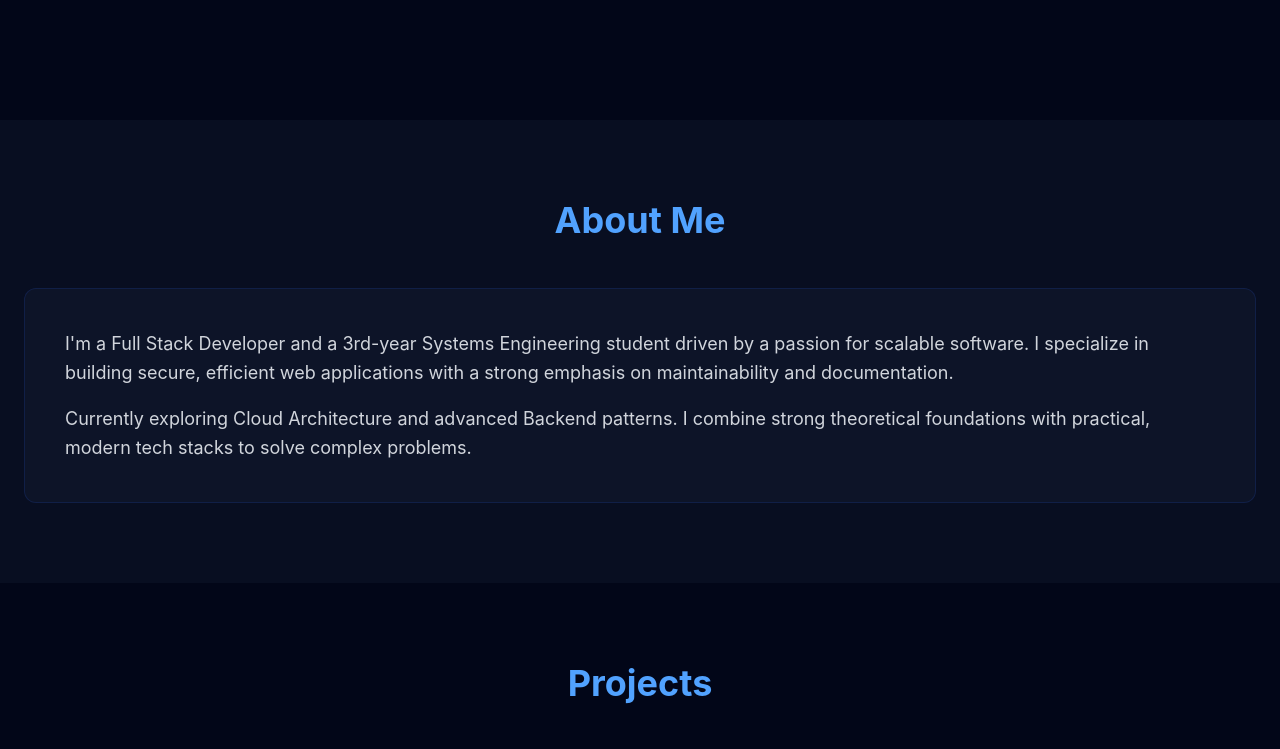
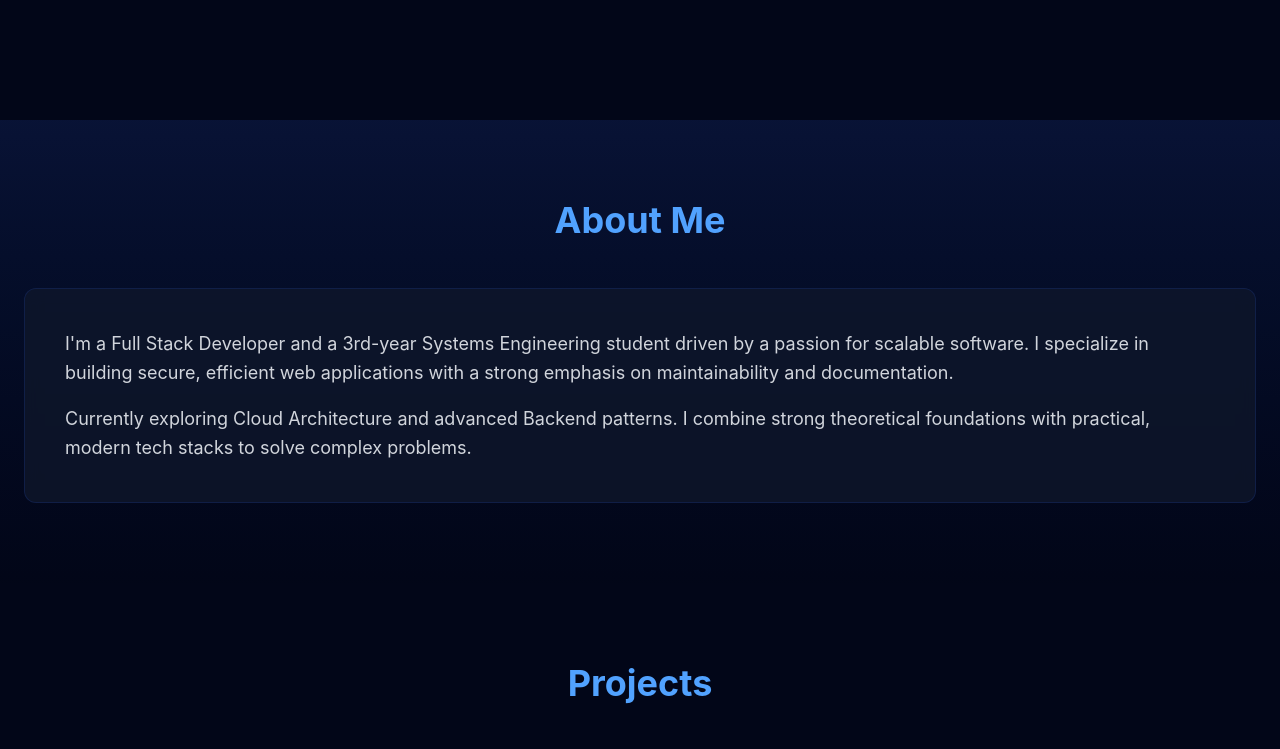
Before and after one commit to TochuGV/portfolio, a React (Vite) app: page / in a window 1280 px wide. Shown: the part 680-1429 px from the top of the page. Built offline with nearby package versions, Linux system fonts and the light colour scheme.

Commit message:
feat: update 'Section' component to support gradient backgrounds and refactor sections to use it

```diff
--- a/src/components/sections/AboutMe.tsx
+++ b/src/components/sections/AboutMe.tsx
@@ -2,7 +2,7 @@ import { Card, Section } from "../ui"
 
 export const AboutMe = () => {
   return (
-    <Section id="about-me" title="About Me" className="bg-slate-900/50">
+    <Section id="about-me" title="About Me" gradientDirection="t">
       <Card className="p-8 md:p-10">
         <p className="text-gray-300 text-lg leading-relaxed mb-4">
           I'm a Full Stack Developer and a 3rd-year Systems Engineering
--- a/src/components/sections/Contact.tsx
+++ b/src/components/sections/Contact.tsx
@@ -2,7 +2,7 @@ import { Button, Card, Section } from '../ui'
 
 export const Contact = () => {
   return (
-    <Section id="contact" title="Contact" className="bg-slate-900/50">
+    <Section id="contact" title="Contact" gradientDirection="t">
       <Card className="p-8 max-w-2xl mx-auto">
         <p className="text-gray-300 text-lg mb-8 text-center">
           Have a project in mind? Let's talk!
--- a/src/components/sections/Experience.tsx
+++ b/src/components/sections/Experience.tsx
@@ -3,7 +3,7 @@ import { experience } from "../../data/Portfolio";
 
 export const Experience = () => {
   return (
-    <Section id="experience" title="Experience" className="bg-slate-900/50">
+    <Section id="experience" title="Experience" gradientDirection="t">
       <div className="max-w-400 mx-auto">
         <Timeline>
           {experience.map((exp) => (
--- a/src/components/sections/Hero.tsx
+++ b/src/components/sections/Hero.tsx
@@ -2,7 +2,7 @@ import { BrandIcon, Link, Section } from "../ui"
 
 export const Hero = () => {
   return (
-    <Section id="home" className="min-h-screen flex items-center py-20 px-4 md:px-8">
+    <Section id="home" className="min-h-screen flex items-center py-20 px-4 md:px-8" gradientDirection="b">
       <div className="w-full">
         <div className="grid md:grid-cols-[55%_45%] gap-16 items-center">
           <div>
--- a/src/components/sections/Projects.tsx
+++ b/src/components/sections/Projects.tsx
@@ -4,7 +4,7 @@ import ProjectCard from "../projects/ProjectCard"
 
 export const Projects = () => {
   return (
-    <Section id="projects" title="Projects" className="bg-slate-950">
+    <Section id="projects" title="Projects" gradientDirection="b">
       <div className="grid grid-cols-1 md:grid-cols-2 lg:grid-cols-3 gap-6 sm:gap-8">
         {projects.map((project) => (
           <ProjectCard key={project.id} project={project} />
--- a/src/components/sections/TechStack.tsx
+++ b/src/components/sections/TechStack.tsx
@@ -3,7 +3,7 @@ import { techStack } from "../../data/Portfolio"
 
 export const TechStack = () => {
   return (
-    <Section id="tech-stack" title="Tech Stack">
+    <Section id="tech-stack" title="Tech Stack" gradientDirection="b">
         <div className="grid md:grid-cols-2 lg:grid-cols-4 gap-6">
           {techStack.map((category) => (
             <Card
--- a/src/components/ui/Section.tsx
+++ b/src/components/ui/Section.tsx
@@ -3,11 +3,17 @@ interface Props {
   title?: string;
   children: React.ReactNode;
   className?: string;
+  gradientDirection?: 't' | 'b';
 }
 
-export const Section = ({ id, title, children, className="" }: Props) => {
+export const Section = ({ id, title, children, className="", gradientDirection }: Props) => {
+
+  const bgClass = gradientDirection
+    ? `bg-linear-to-${gradientDirection} from-slate-950 to-blue-900/25`
+    : "bg-slate-950"
+
   return (
-    <section id={id} className={`py-20 px-6 ${className}`}>
+    <section id={id} className={`py-20 px-6 ${bgClass} ${className}`}>
       <div className="max-w-400 mx-auto">
         {title && (
           <h2 className="text-4xl font-bold mb-12 text-center text-blue-400">
```
